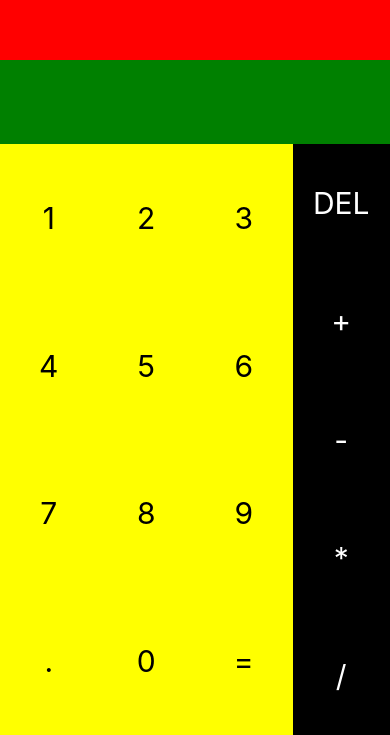
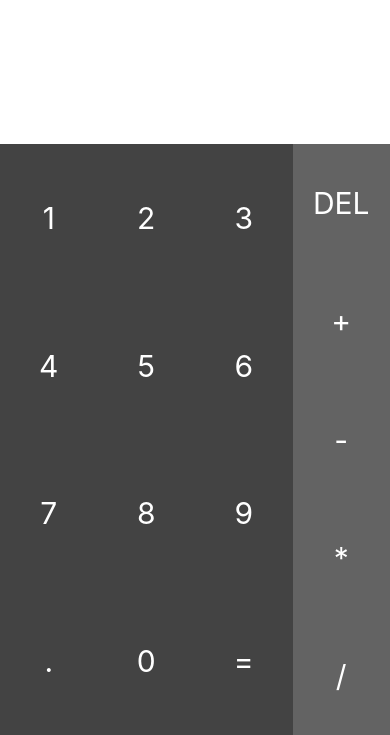
Before and after one commit to OmarNizam/Calculator, a React Native app: screen / in a window 390 px wide. Shown: the part 109-844 px from the top of the page. Built offline with nearby package versions, Linux system fonts and the light colour scheme.

Commit message:
finishing the app with some styles too

```diff
--- a/App.js
+++ b/App.js
@@ -92,19 +92,20 @@ export default class App extends Component {
       for (let j = 0; j < 3; j++ ) {
         row.push(
               <TouchableOpacity
+                key={nums[i][j]}
                 onPress={() => this.buttonPressed(nums[i][j])}
                 style={styles.btn}>
                 <Text style={styles.btntext}>{nums[i][j]}</Text>
               </TouchableOpacity>)
       }
-      rows.push(<View style={styles.row}>{row}</View>)
+      rows.push(<View key={i} style={styles.row}>{row}</View>)
     }
 
 
     let ops =[]
     for (let i = 0; i < 5; i++) {
       ops.push(
-        <TouchableOpacity style={styles.btn} onPress={() => this.operate(this.operations[i])}>
+        <TouchableOpacity key={this.operations[i]} style={styles.btn} onPress={() => this.operate(this.operations[i])}>
           <Text style={styles.opstext}>{this.operations[i]}</Text>
         </TouchableOpacity>
       )
@@ -141,15 +142,16 @@ const styles = StyleSheet.create({
     justifyContent: "center"
   },
   btntext: {
-    fontSize: 30
+    fontSize: 30,
+    color: 'white'
   },
   resultText: {
     fontSize: 30,
-    color: 'white'
+    color: 'black'
   },
   calculationText: {
     fontSize: 24,
-    color: 'white'
+    color: 'black'
   },
   row: {
     flexDirection: 'row',
@@ -159,13 +161,13 @@ const styles = StyleSheet.create({
   },
   result: {
     flex: 2,
-    backgroundColor: 'red',
+    backgroundColor: 'white',
     justifyContent: 'center',
     alignItems: 'flex-end'
   },
   calculation: {
     flex: 1,
-    backgroundColor: 'green',
+    backgroundColor: 'white',
     justifyContent: 'center',
     alignItems: 'flex-end'
   },
@@ -175,12 +177,12 @@ const styles = StyleSheet.create({
   },
   numbers: {
     flex: 3,
-    backgroundColor: 'yellow'
+    backgroundColor: '#434343'
   },
   operations: {
     flex: 1,
     justifyContent: "space-around",
-    backgroundColor: 'black'
+    backgroundColor: '#636363'
   },
   opstext: {
     fontSize: 30,
```
